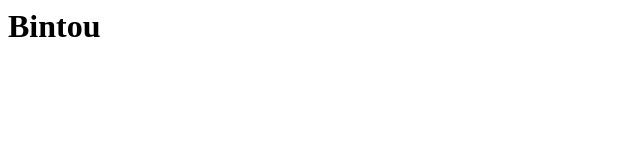
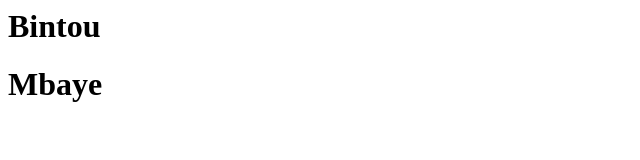
Before and after one commit to diengamina/test, a plain HTML site: page index.html in a window 1280 px wide. Shown: the whole page, without its empty margins (0-640 px from the left). Drawn offline with Linux system fonts and the light colour scheme.

Commit message:
modification fiche index.html

```diff
--- a/index.html
+++ b/index.html
@@ -1 +1,2 @@
 <h1>Bintou</h1>
+<h1>Mbaye</h1>
```
